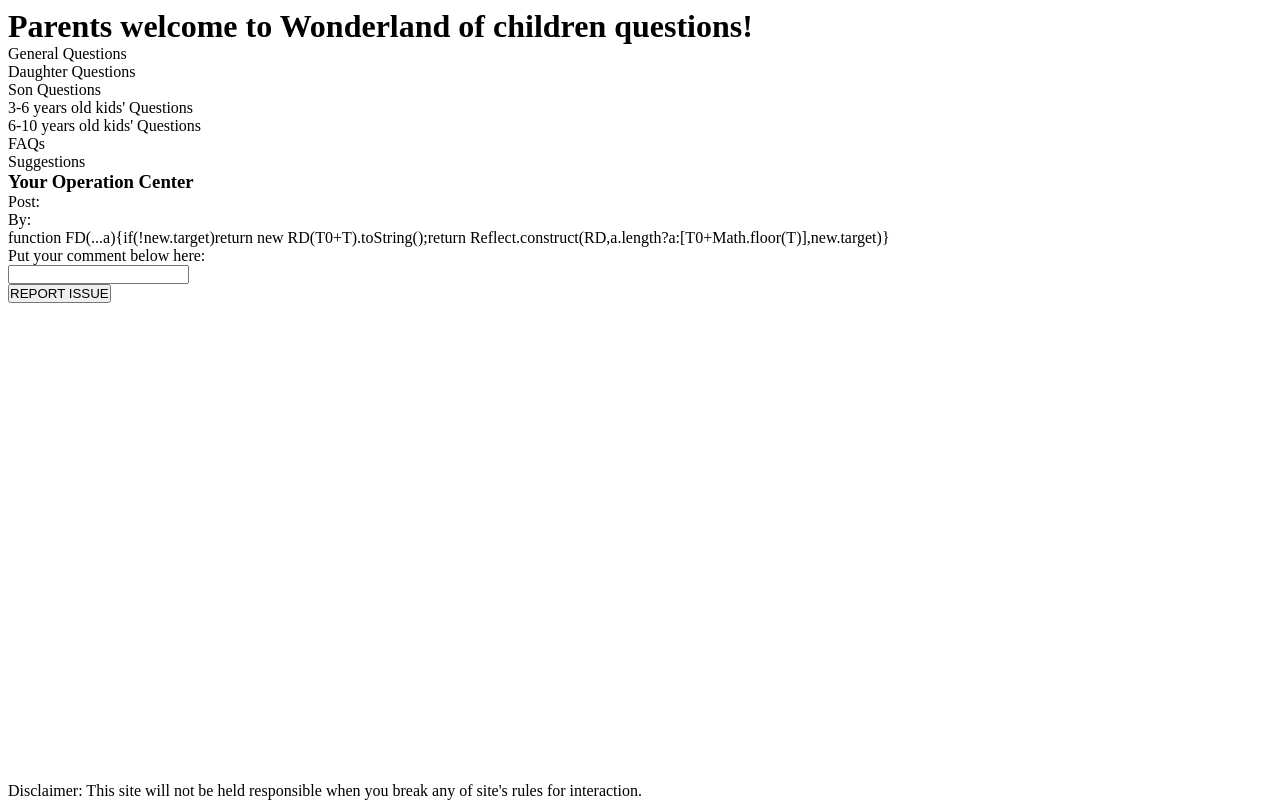
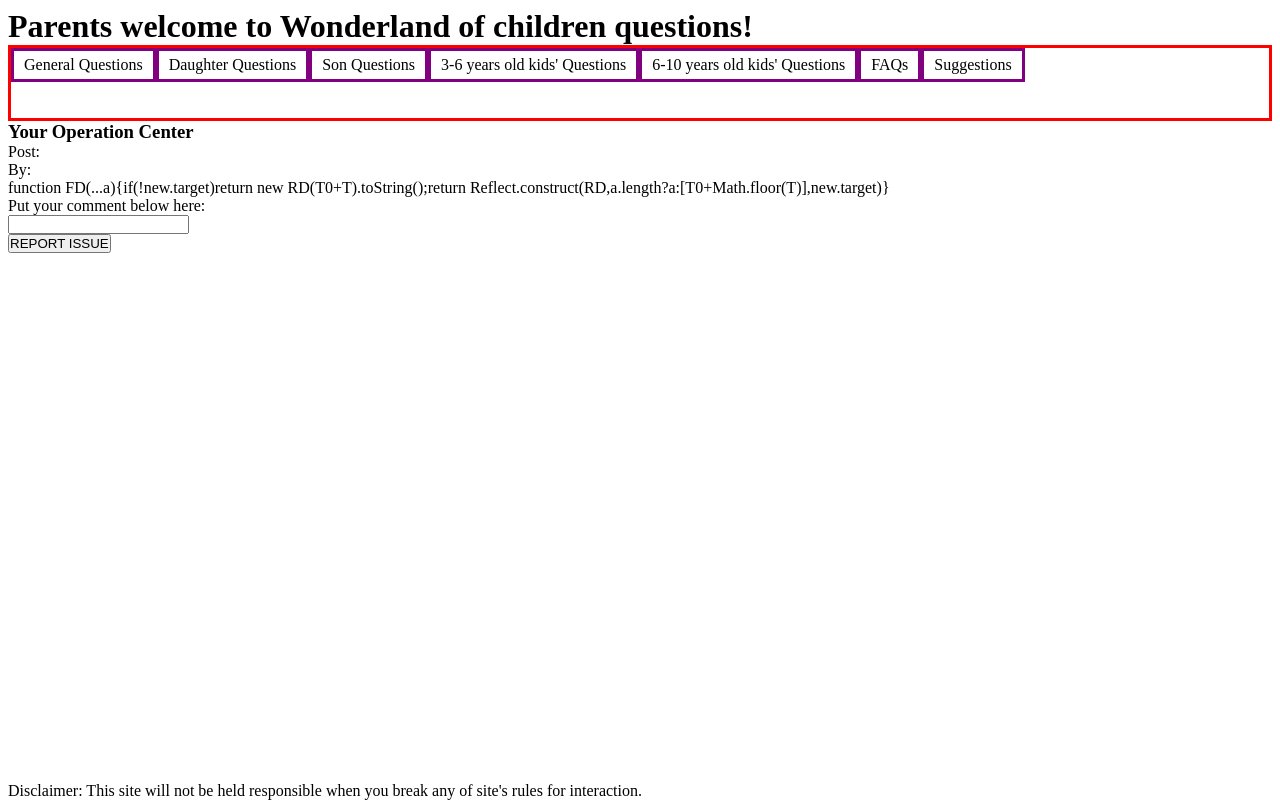
Before and after one commit to tjstalcup/BabiesQuestionsApp, a website: page FrontMain/index.html in a window 1280 px wide. Both pictures are taken after typing "Sample", "Sample" into the empty fields and a click on the input "Login". Drawn offline with nearby package versions, Linux system fonts and the light colour scheme.

Commit message:
more edits

```diff
--- a/FrontMain/index.css
+++ b/FrontMain/index.css
@@ -10,3 +10,13 @@ footer {
   position: absolute;
   bottom: 0;
 }
+#nav {
+  border: solid red;
+  height: 70px;
+}
+li {
+  display: inline-block;
+  border: solid purple;
+  margin-right: -4px;
+  padding: 5px 10px;
+}
--- a/FrontMain/index.html
+++ b/FrontMain/index.html
@@ -22,7 +22,7 @@
      </div>
      <!-- <p>World Burn! Burn! Burn!</p> -->
     </main>
-    <footer>Disclaimer: This site will not be held responsible when you break any of site's rules for interaction.
+    <footer>Disclaimer: This site will not be held responsible when you break any of site's rules for interaction.</footer>
     <script
       src="https://code.jquery.com/jquery-3.3.1.js"
       integrity="sha256-2Kok7MbOyxpgUVvAk/HJ2jigOSYS2auK4Pfzbm7uH60="
--- a/FrontMain/index.js
+++ b/FrontMain/index.js
@@ -69,15 +69,17 @@ function enterMainPage() {
     e.preventDefault();
     $('.container').html(
       `<nav>
-        <div class='navBoxA'>General Questions</div>
-        <div class='navBoxB'>Daughter Questions</div>
-        <div class='navBoxC'>Son Questions</div>
-        <div class='navBoxD'>3-6 years old kids' Questions</div>
-        <div class='navBoxE'>6-10 years old kids' Questions</div>
-        <div class='navBoxF'>FAQs</div>
-        <div class='navBoxG'>Suggestions</div>
+        <ul id='nav'>
+          <li class='navBox-A'>General Questions</li>
+          <li class='navBox-B'>Daughter Questions</li>
+          <li class='navBox-C'>Son Questions</li>
+          <li class='navBox-D'>3-6 years old kids' Questions</li>
+          <li class='navBox-E'>6-10 years old kids' Questions</li>
+          <li class='navBox-F'>FAQs</li>
+          <li class='navBox-G'>Suggestions</li>
+        </ul>
        </nav>
-       <section>
+       <section id='secondaryContainer'>
         <h3>Your Operation Center</h3>
         <p>Post:</p>
         <p>By:</p>
@@ -92,7 +94,7 @@ function enterMainPage() {
      );
   });
     console.log('entered the main page successful');
-    $(reportIssue());
+    // $(reportIssue());
   }
 // <p> ${data.post[index].question} </p>
   $(enterMainPage());
@@ -116,7 +118,7 @@ function enterMainPage() {
             <br>
             Password: <input type='text'>
             <br>
-            <input type='button' value='Finalize the profile'>
+            <input id='createdProfile' type='button' value='Finalize the profile'>
           </fieldset>
         </form>`
       );
@@ -127,7 +129,7 @@ function enterMainPage() {
   function reportIssue() {
     $('#reportButton').click(function(e){
       e.preventDefault();
-      $('.container').html(`
+      $('#secondaryContainer').html(`
         <h2>Report Issue Page</h2>
         <section>
           <p>Please share your concern regarding anything in this site</p>
@@ -138,7 +140,14 @@ function enterMainPage() {
         `);
     });
   }
+$(reportIssue());
 
+function backToMainPage() {
+  $('#createdProfile').click(function(e){
+    e.preventDefault();
+    $(enterMainPage());
+  });
+}
 
 //   MVP
 // -Create User Posts - kinda
--- a/package.json
+++ b/package.json
@@ -8,11 +8,13 @@
     "test": "mocha"
   },
   "dependencies": {
+    "body-parser": "^1.18.3",
     "chai": "^4.2.0",
     "express": "^4.16.4",
     "mocha": "^5.2.0",
     "mongoose": "^5.4.0",
-    "morgan": "^1.9.1"
+    "morgan": "^1.9.1",
+    "uuid": "^3.3.2"
   },
   "devDependencies": {
     "chai-http": "^4.2.0"
```
Also changed, not shown: mainServer.js (+49 -21 lines).
